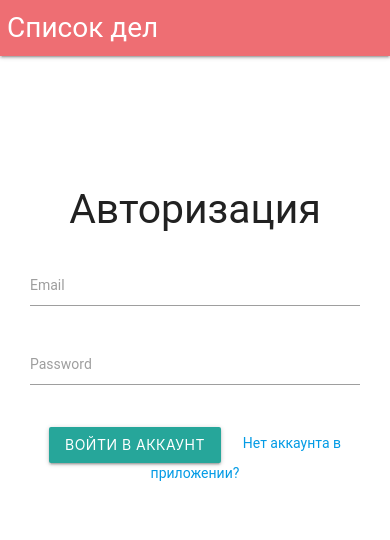
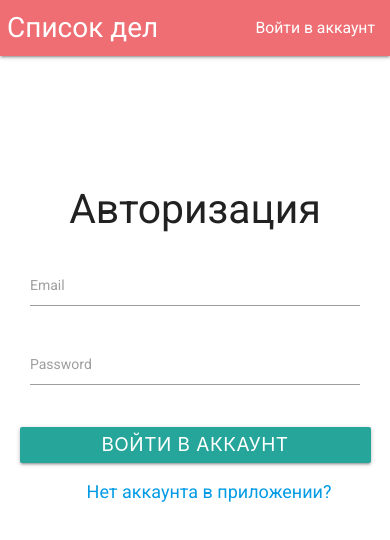
Before and after one commit to kostya-alch/todo-client, a React (Create React App) app: page / in a window 390 px wide. Shown: the top 540 px of the page. Built offline with nearby package versions, Linux system fonts and the light colour scheme.

Commit message:
adaptive

```diff
--- a/public/index.html
+++ b/public/index.html
@@ -3,15 +3,15 @@
    <head>
       <meta charset="utf-8" />
       <link rel="icon" href="./favicon.ico" />
+      <link rel="apple-touch-icon" href="./favicon.ico" />
       <meta name="viewport" content="width=device-width, initial-scale=1" />
       <meta name="theme-color" content="#000000" />
       <meta
          name="description"
          content="Web site created using create-react-app"
       />
-      <link rel="apple-touch-icon" href="./favicon.ico" />
       <link rel="manifest" href="%PUBLIC_URL%/manifest.json" />
-      <link<link
+      <link
          href="https://fonts.googleapis.com/css?family=Roboto:,regular,italic,500,500italic,700"
          rel="stylesheet"
       />
--- a/src/components/AppRouter/AppRouter.jsx
+++ b/src/components/AppRouter/AppRouter.jsx
@@ -14,10 +14,6 @@ const AppRouter = () => {
         <AuthContext.Provider value={{ login, logout, token, userId, isReady, isLogin }}>
             <BrowserRouter>
                 <Layout>
-                    {/* <Routes>
-                    <Route path="/login" element={<AuthPage />}></Route>
-                    <Route path="/registration" element={<RegistrationPage />}></Route>
-                </Routes> */}
                     {routes}
                 </Layout>
             </BrowserRouter>
--- a/src/components/Layout/Layout.jsx
+++ b/src/components/Layout/Layout.jsx
@@ -1,12 +1,12 @@
 import React from 'react'
 import Navbar from '../Navbar/Navbar'
 
+import './Layout.scss'
 const Layout = ({ children }) => {
     return (
         <>
             <Navbar />
-            {children}
-
+            <main>{children}</main>
         </>
     )
 }
--- a/src/components/Layout/Layout.scss
+++ b/src/components/Layout/Layout.scss
@@ -0,0 +1,3 @@
+.main {
+   flex: 1 0 auto;
+}
--- a/src/components/Navbar/Navbar.jsx
+++ b/src/components/Navbar/Navbar.jsx
@@ -13,10 +13,10 @@ const Navbar = () => {
                     <a href="/" className="brand-logo left">Список дел</a>
                     {
                         isLogin
-                            ? <ul id="nav-mobile" className="right hide-on-med-and-down">
+                            ? <ul id="nav-mobile" className="right">
                                 <li><Link className='hoverable link' to="/login" onClick={logout}>Выйти</Link></li>
                             </ul>
-                            : <ul id="nav-mobile" className="right hide-on-med-and-down">
+                            : <ul id="nav-mobile" className="right">
                                 <li><Link className='hoverable link' to="/login">Войти в аккаунт</Link></li>
                             </ul>
                     }
--- a/src/components/Navbar/Navbar.scss
+++ b/src/components/Navbar/Navbar.scss
@@ -7,3 +7,9 @@
       font-size: 1.125em;
    }
 }
+
+@media (max-width: 768px) {
+   .link {
+      font-size: 2em;
+   }
+}
--- a/src/components/Todos/AddTodo.jsx
+++ b/src/components/Todos/AddTodo.jsx
@@ -1,6 +1,8 @@
 import React from 'react'
 
-const AddTodo = ({submitHandler, inputHandler, text, createTodo}) => {
+import './AddTodo.scss'
+
+const AddTodo = ({ submitHandler, inputHandler, text, createTodo }) => {
     return (
         <>
             <h4>Добавить задачу:</h4>
--- a/src/index.scss
+++ b/src/index.scss
@@ -4,3 +4,9 @@
    box-sizing: border-box;
    font-family: 'Roboto', sans-serif;
 }
+
+body {
+   display: flex;
+   min-height: 100vh;
+   flex-direction: column;
+}
--- a/src/pages/Auth/AuthPage.jsx
+++ b/src/pages/Auth/AuthPage.jsx
@@ -1,3 +1,4 @@
+
 import React, { useContext, useState } from 'react'
 import { Link } from "react-router-dom";
 import { AuthContext } from '../../context/authContext';
@@ -45,8 +46,8 @@ const AuthPage = () => {
                                 <label htmlFor="password">Password</label>
                             </div>
                         </div>
-                        <div className="row">
-                            <button className='wawes-effect wawes-light btn btn-blue hoverable '
+                        <div className="row row-button-form">
+                            <button className='wawes-effect wawes-light btn btn-login btn-blue hoverable '
                                 onClick={loginHandler}>
                                 Войти в аккаунт
                             </button>
--- a/src/pages/Auth/AuthPage.scss
+++ b/src/pages/Auth/AuthPage.scss
@@ -10,3 +10,19 @@
       }
    }
 }
+
+@media (max-width: 420px) {
+   .row-button-form {
+      display: flex;
+      flex-direction: column;
+      justify-content: center;
+   }
+   .btn-login {
+      margin-bottom: 15px;
+      font-size: 19px;
+   }
+   .btn-reg {
+      font-size: 18px;
+      text-align: center;
+   }
+}
--- a/src/pages/Main/MainPage.scss
+++ b/src/pages/Main/MainPage.scss
@@ -40,3 +40,7 @@
       }
    }
 }
+
+@media (max-width:440px) {
+
+}
```
Also changed, not shown: src/components/Todos/AddTodo.scss (added).
